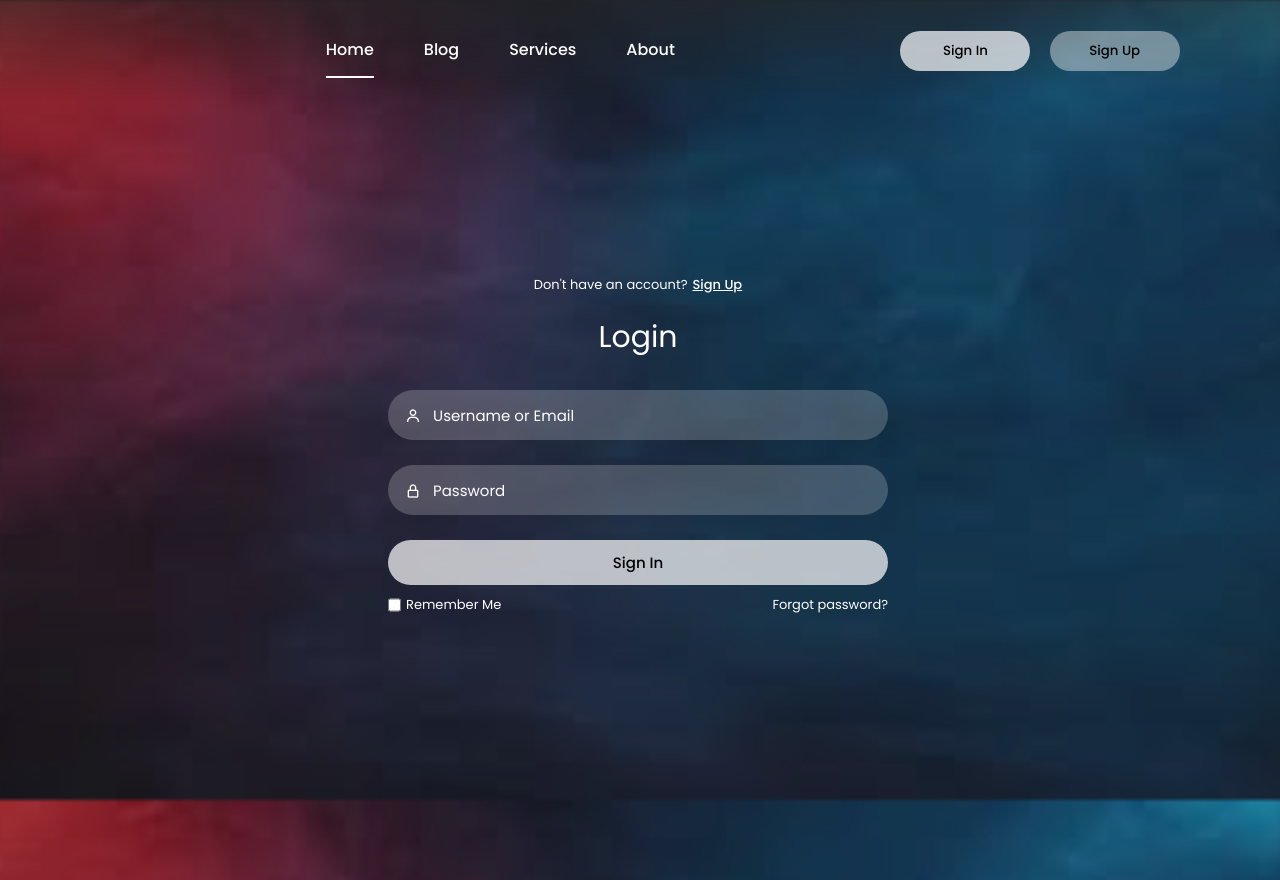
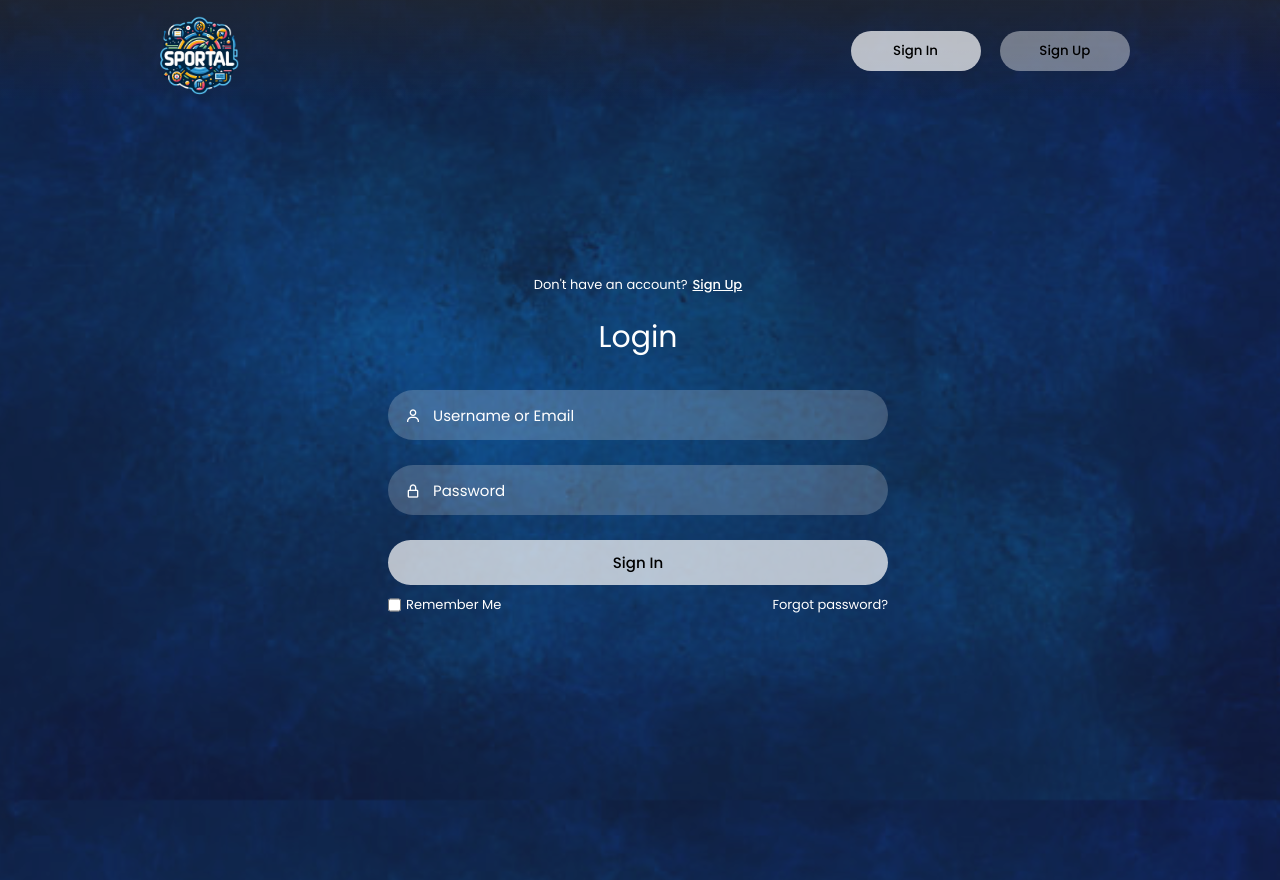
Before and after one commit to VanshRIT/sportal, a Flask app: page / in a window 1280 px wide. Run offline with Flask 3, Linux system fonts and the light colour scheme.

Commit message:
V0.1.3 - Changed the BG and added routing to sign up and login.html

```diff
--- a/app.py
+++ b/app.py
@@ -1,20 +1,33 @@
-from flask import Flask, request, redirect, url_for,render_template
+from flask import Flask, render_template, request, redirect, url_for, flash
 from dbconfig import *
-from controller import *
+from controller import create_user
+import bcrypt  # For password hashing
+
 app = Flask(__name__)
+app.secret_key = 'your_secret_key'  # Set a secret key for flashing messages
 
-@app.route('/', methods=['GET', 'POST'])
+# Database configuration
+
+
+
+
+
+@app.route('/')
 def login():
+    return render_template('login.html')
+
+@app.route('/login', methods=['POST'])
+def authenticate():
     if request.method == 'POST':
-        username = request.form['username']
-        password = request.form['password']
+        username = request.form['lusername']
+        password = request.form['lpassword']
 
         # Authenticate the user
-        query = "SELECT * FROM users WHERE username = %s AND password = %s"
-        cursor.execute(query, (username, password))
+        query = "SELECT * FROM users WHERE username = %s"
+        cursor.execute(query, (username,))
         user = cursor.fetchone()
 
-        if user:
+        if user and bcrypt.checkpw(password.encode('utf-8'), user['password'].encode('utf-8')):
             role_id = user['role_id']
             if role_id == 0:
                 return redirect(url_for('teacher'))
@@ -24,7 +37,25 @@ def login():
                 return redirect(url_for('parent'))
             elif role_id == 4:
                 return redirect(url_for('it_manager'))
+        else:
+            flash('Invalid username or password', 'error')
 
-    return render_template('login.html')
+    return redirect(url_for('login'))
 
-# Define other routes and logic for teacher, counsellor, parent, and it_manager routes as before
+@app.route('/register', methods=['GET', 'POST'])
+def register():
+    if request.method == 'POST':
+        print(request.form)
+        username = request.form['username']
+        password = request.form['password']
+        email = request.form['email']
+        role_id = 4  # Set the role_id as needed
+
+        create_user(username, password, email, role_id)
+        flash('Registration successful. You can now login.', 'success')
+        return redirect(url_for('login'))
+
+    return render_template('register.html')
+
+if __name__ == '__main__':
+    app.run(debug=True)
--- a/static/css/styles.css
+++ b/static/css/styles.css
@@ -32,10 +32,13 @@ body{
     background: linear-gradient(rgba(39,39,39, 0.6), transparent);
     z-index: 100;
 }
-.nav-logo p{
-    color: white;
-    font-size: 25px;
-    font-weight: 600;
+.nav-logo img{
+    margin-top: 5px;
+    margin-right: 300px;
+    width: 100px;
+    height: 100px;
+
+
 }
 .nav-menu ul{
     display: flex;
--- a/templates/login.html
+++ b/templates/login.html
@@ -12,20 +12,13 @@
 <div class="wrapper">
     <nav class="nav">
         <div class="nav-logo">
+            <img src="../static/media/sportal-removebg.png" alt="Sportal PNG">
+        </div>
 
-        </div>
-        <div class="nav-menu" id="navMenu">
-            <ul>
-                <li><a href="#" class="link active">Home</a></li>
-                <li><a href="#" class="link">Blog</a></li>
-                <li><a href="#" class="link">Services</a></li>
-                <li><a href="#" class="link">About</a></li>
-            </ul>
-        </div>
 
         <style>
             body {
-                background-image: url('../static/media/login.jpeg');
+                background-image: url('../static/media/login.jpg');
                 background-size: cover; /* Adjust as needed */
                 background-position: center; /* Adjust as needed */
                 background-repeat: no-repeat;
@@ -51,13 +44,13 @@
                 <span>Don't have an account? <a href="#" onclick="register()">Sign Up</a></span>
                 <header>Login</header>
             </div>
-            <form action="/" method="POST">
+            <form action="/login" method="POST">
                 <div class="input-box">
-                    <input type="text" class="input-field" name="username" placeholder="Username or Email">
+                    <input type="text" class="input-field" name="lusername" placeholder="Username or Email">
                     <i class="bx bx-user"></i>
                 </div>
                 <div class="input-box">
-                    <input type="password" class="input-field" name="password" placeholder="Password">
+                    <input type="password" class="input-field" name="lpassword" placeholder="Password">
                     <i class="bx bx-lock-alt"></i>
                 </div>
                 <div class="input-box">
@@ -82,15 +75,9 @@
                 <header>Sign Up</header>
             </div>
             <form action="/register" method="POST"> <!-- Specify the registration route -->
-                <div class="two-forms">
-                    <div class="input-box">
-                        <input type="text" class="input-field" name="firstname" placeholder="Firstname">
-                        <i class="bx bx-user"></i>
-                    </div>
-                    <div class="input-box">
-                        <input type="text" class="input-field" name="lastname" placeholder="Lastname">
-                        <i class="bx bx-user"></i>
-                    </div>
+                <div class="input-box">
+                    <input type="text" class="input-field" name="username" placeholder="Username">
+                    <i class="bx bx-envelope"></i>
                 </div>
                 <div class="input-box">
                     <input type="text" class="input-field" name="email" placeholder="Email">
```
Also changed, not shown: static/media/login.jpg (added), static/media/sportal-removebg.png (added), static/media/sportal.png (added).
